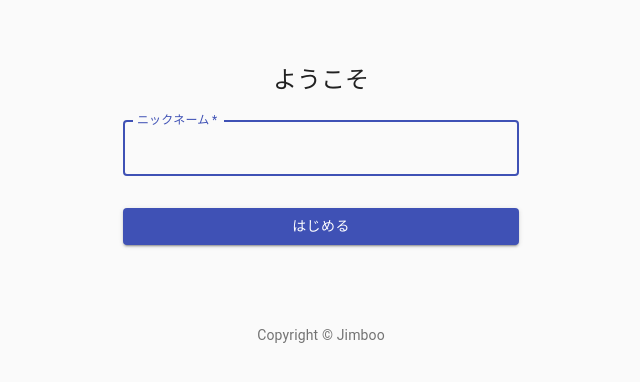
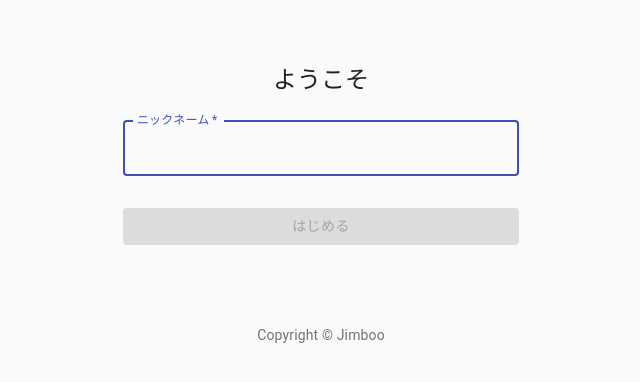
Before and after one commit to kannoRyo/idobatakaigi, a React (Create React App) app: page / in a window 1280 px wide. Shown: the top 382 px of the page, without its empty margins (319-959 px from the left). Built offline with nearby package versions, Linux system fonts and the light colour scheme.

Commit message:
setName by clicking button

```diff
--- a/src/components/SignIn.js
+++ b/src/components/SignIn.js
@@ -1,4 +1,4 @@
-import React from 'react';
+import React , {useState, useEffect}from 'react';
 import Button from '@material-ui/core/Button';
 import CssBaseline from '@material-ui/core/CssBaseline';
 import TextField from '@material-ui/core/TextField';
@@ -39,8 +39,17 @@
   },
 }));
 
-export default function SignIn() {
-  const classes = useStyles();
+export default function SignIn({setName}) {
+    const classes = useStyles();
+    const [disabled, setDisabled] = useState(true)
+    const [string, setString] = useState('')
+
+    console.log({disabled},{string})
+
+    useEffect(()=>{
+        const disabled = string === ''
+        setDisabled(disabled)
+    },[string])
 
   return (
     <Container component="main" maxWidth="xs">
@@ -59,6 +68,7 @@
             label="ニックネーム"
             name="name"
             autoFocus
+            onChange={(e) => setString(e.target.value)}
           />
           <Button
             type="submit"
@@ -66,6 +76,7 @@
             variant="contained"
             color="primary"
             className={classes.submit}
+            disabled={disabled}
           >
             はじめる
           </Button>
```
